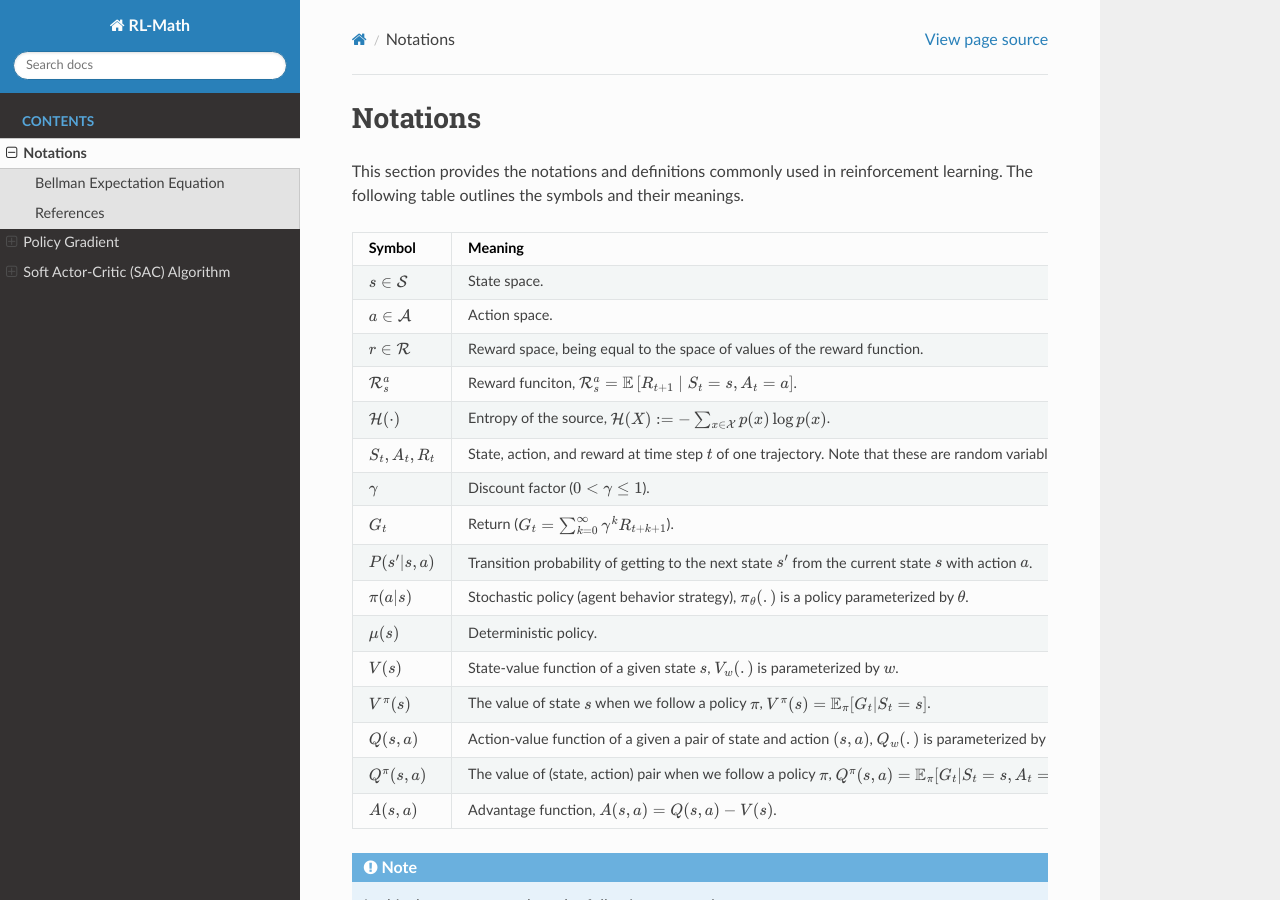
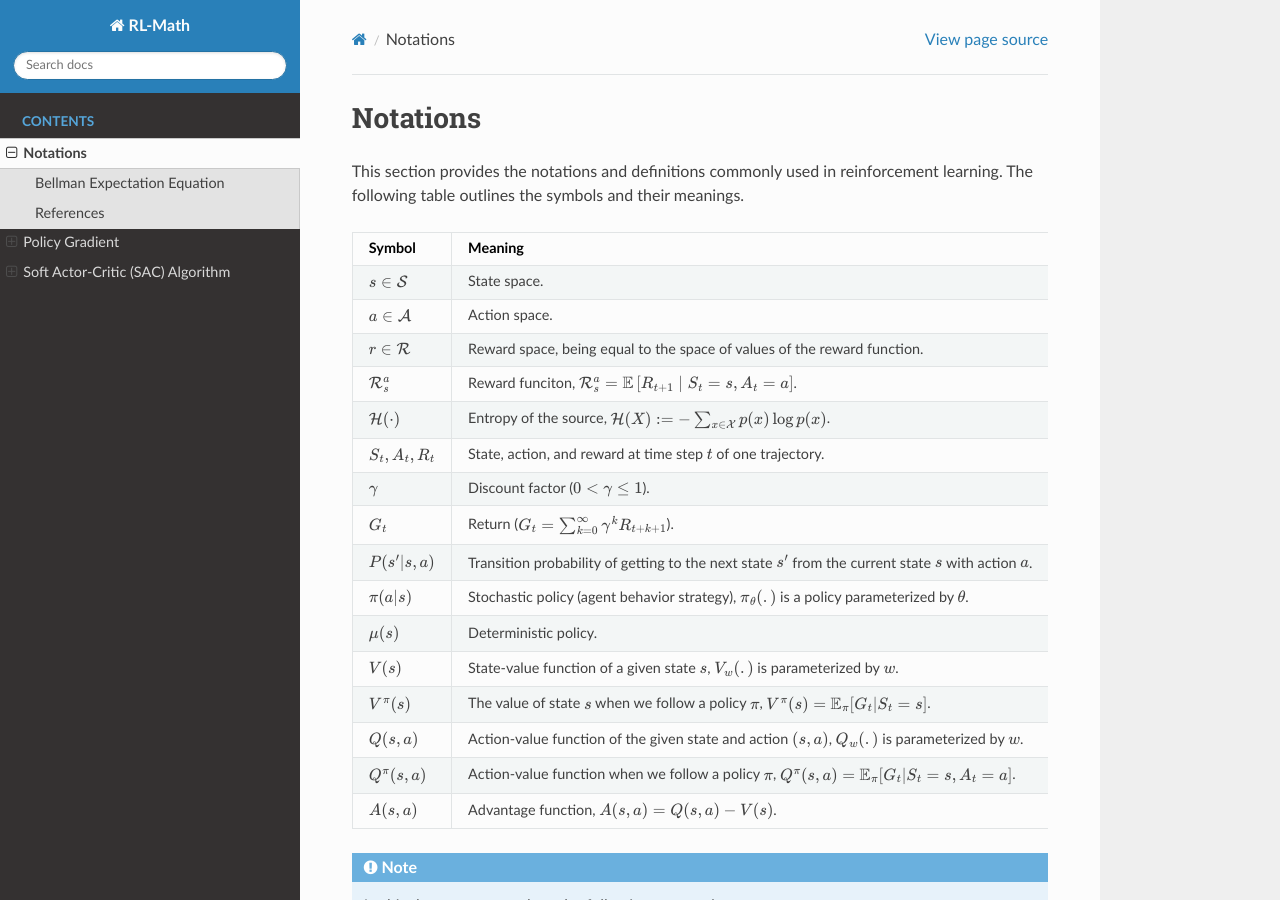
Before and after one commit to boyin96/Reinforcement-Learning-Math, a Sphinx documentation site: the page built from docs/source/symbols.rst, in a window 1280 px wide and 900 px high. Built offline with Sphinx 7.4.7 and the Read the Docs theme 3.1.0, drawn with Linux system fonts in a browser that asks for light colours; formulas are drawn with MathJax 3.

Commit message:
Update symbols.rst

```diff
--- a/docs/source/symbols.rst
+++ b/docs/source/symbols.rst
@@ -20,7 +20,7 @@ This section provides the notations and definitions commonly used in reinforceme
    * - :math:`\mathcal{H}(\cdot)`
      - Entropy of the source, :math:`\mathcal{H}(X):=-\sum_{x \in \mathcal{X}} p(x) \log p(x)`.
    * - :math:`S_t, A_t, R_t`
-     - State, action, and reward at time step :math:`t` of one trajectory. Note that these are random variables.
+     - State, action, and reward at time step :math:`t` of one trajectory.
    * - :math:`\gamma`
      - Discount factor (:math:`0 < \gamma \leq 1`).
    * - :math:`G_t`
@@ -36,9 +36,9 @@ This section provides the notations and definitions commonly used in reinforceme
    * - :math:`V^\pi(s)`
      - The value of state :math:`s` when we follow a policy :math:`\pi`, :math:`V^\pi(s) = \mathbb{E}_{\pi}[G_t | S_t = s]`.
    * - :math:`Q(s, a)`
-     - Action-value function of a given a pair of state and action :math:`(s, a)`, :math:`Q_w(.)` is parameterized by :math:`w`.
+     - Action-value function of the given state and action :math:`(s, a)`, :math:`Q_w(.)` is parameterized by :math:`w`.
    * - :math:`Q^\pi(s, a)`
-     - The value of (state, action) pair when we follow a policy :math:`\pi`, :math:`Q^\pi(s, a) = \mathbb{E}_{\pi}[G_t | S_t = s, A_t = a]`.
+     - Action-value function when we follow a policy :math:`\pi`, :math:`Q^\pi(s, a) = \mathbb{E}_{\pi}[G_t | S_t = s, A_t = a]`.
    * - :math:`A(s, a)`
      - Advantage function, :math:`A(s, a) = Q(s, a) - V(s)`.
 
```
